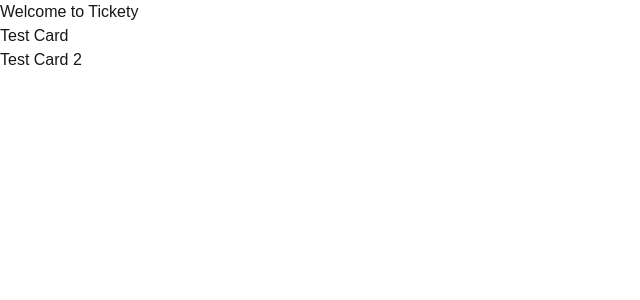
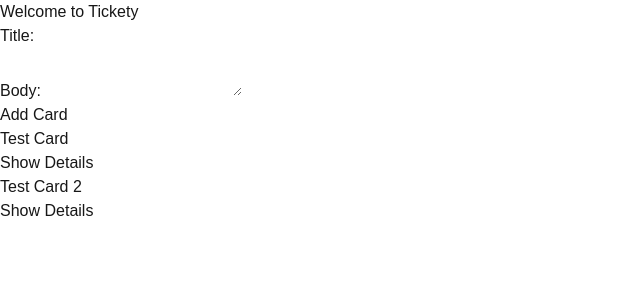
Before and after one commit to CoachGodzup/tickety, a Next.js app: page / in a window 1280 px wide. Shown: the top 300 px of the page, without its empty margins (0-640 px from the left). Built offline with nearby package versions, Linux system fonts and the light colour scheme.

Commit message:
add cards

```diff
--- a/src/app/component/cardComponent.tsx
+++ b/src/app/component/cardComponent.tsx
@@ -8,19 +8,19 @@
 }
 
 const CardComponent: React.FC<CardComponentProps> = ({ card }) => {
-    /*const [isToggled, setIsToggled] = useState(false);
+    const [isToggled, setIsToggled] = useState(false);
 
     const handleToggle = () => {
         setIsToggled(!isToggled);
-    };*/
+    };
 
     return (
         <div className="card">
             <h2>{card.title}</h2>
-            {/*isToggled ? <p>{card.body}</p> : <></>*/}
- {/*           <button onClick={handleToggle}>
+            {isToggled ? <p>{card.body}</p> : <></>}
+            {<button onClick={handleToggle}>
                 {isToggled ? 'Hide' : 'Show'} Details
-            </button>*/}
+            </button>}
         </div>
     );
 };
--- a/src/app/page.tsx
+++ b/src/app/page.tsx
@@ -8,6 +8,7 @@
     <Providers>
     <div>
       <h1>Welcome to Tickety</h1>
+      <CardEditor></CardEditor>
       <CardList></CardList>
     </div>
     </Providers>
```
